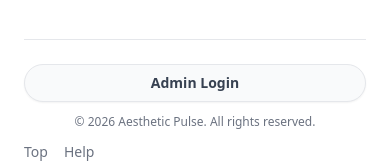
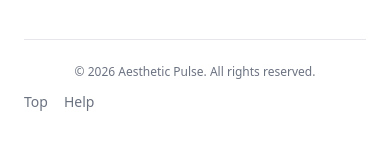
Before and after one commit to bonnie2030/aestheticpulse, a React (Vite) app: page / in a window 390 px wide. Shown: the part 1135-1298 px from the top of the page. Built offline with nearby package versions, Linux system fonts and the light colour scheme; no server answers; the database is empty.

Commit message:
UX: hide admin login on mobile

```diff
--- a/src/components/Footer.jsx
+++ b/src/components/Footer.jsx
@@ -48,7 +48,7 @@ export default function Footer(){
           <a
             href="#admin"
             aria-label="Open admin dashboard"
-            className="inline-flex items-center justify-center rounded-full border border-gray-200 bg-gray-50 px-4 py-2 font-semibold text-gray-700 shadow-sm transition hover:border-pink-300 hover:text-pink-600 hover:bg-pink-50"
+            className="hidden md:inline-flex items-center justify-center rounded-full border border-gray-200 bg-gray-50 px-4 py-2 font-semibold text-gray-700 shadow-sm transition hover:border-pink-300 hover:text-pink-600 hover:bg-pink-50"
           >
             Admin Login
           </a>
```
